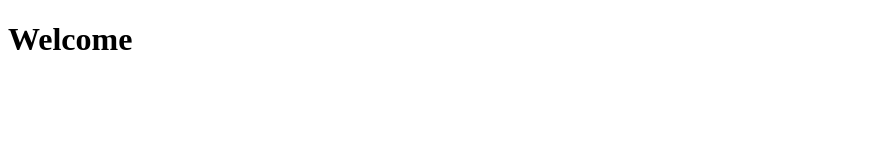
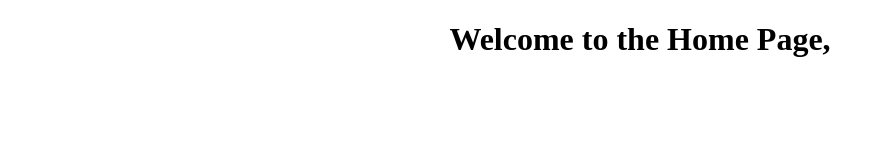
Before and after one commit to DINESH-VOONA/User-Validation, a plain HTML site: page welcome.html in a window 1280 px wide. Shown: the whole page, without its empty margins (0-885 px from the left). Drawn offline with Linux system fonts and the light colour scheme.

Commit message:
fourth commit

```diff
--- a/welcome.html
+++ b/welcome.html
@@ -6,7 +6,7 @@
   <title>Welcome</title>
 </head>
 <body>
-  <h1>Welcome  <span></span></h1>
+  <h1 style="text-align: center;">Welcome to the Home Page, <span></span></h1>
   <script src="./welcome.js"></script>
 </body>
 </html>
```
